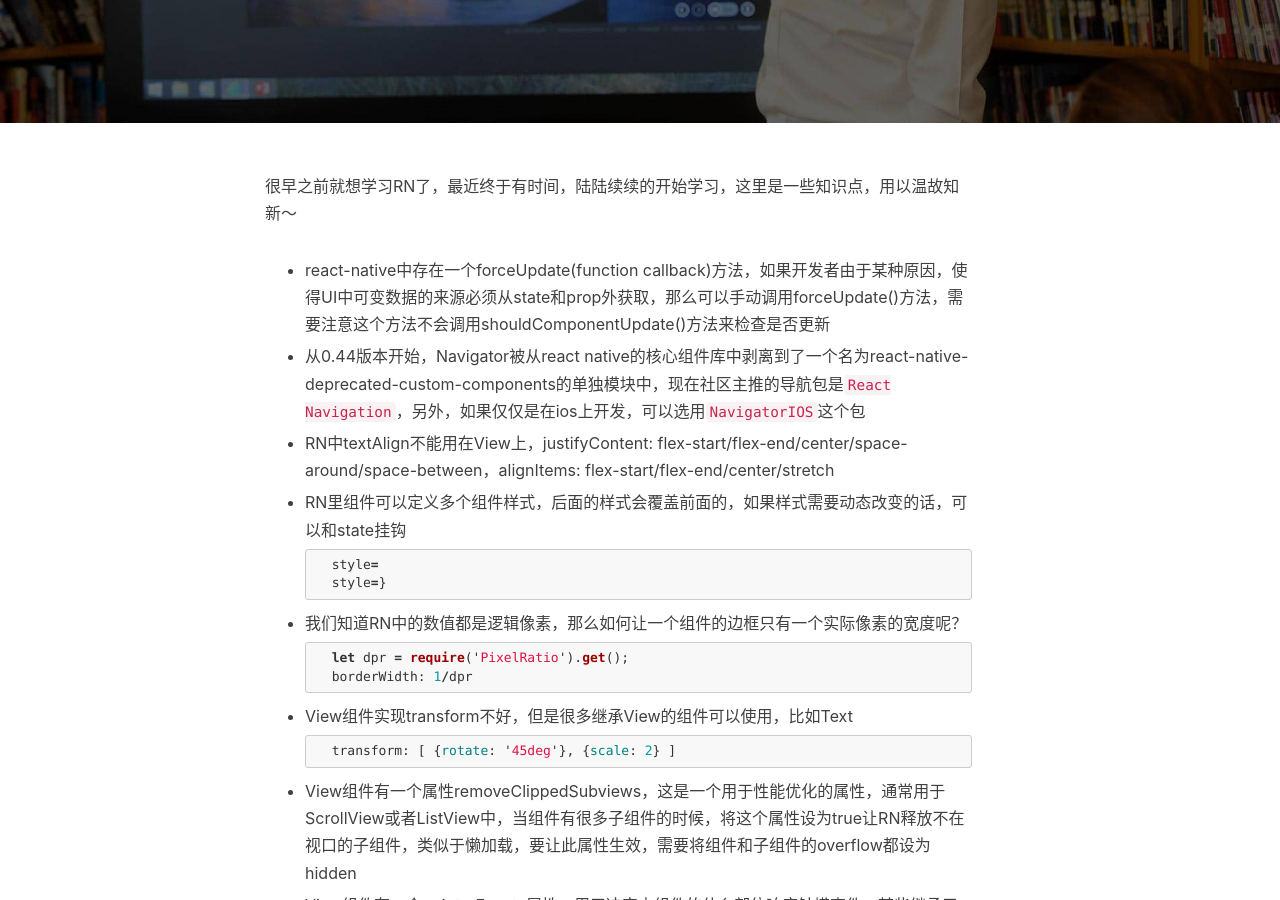
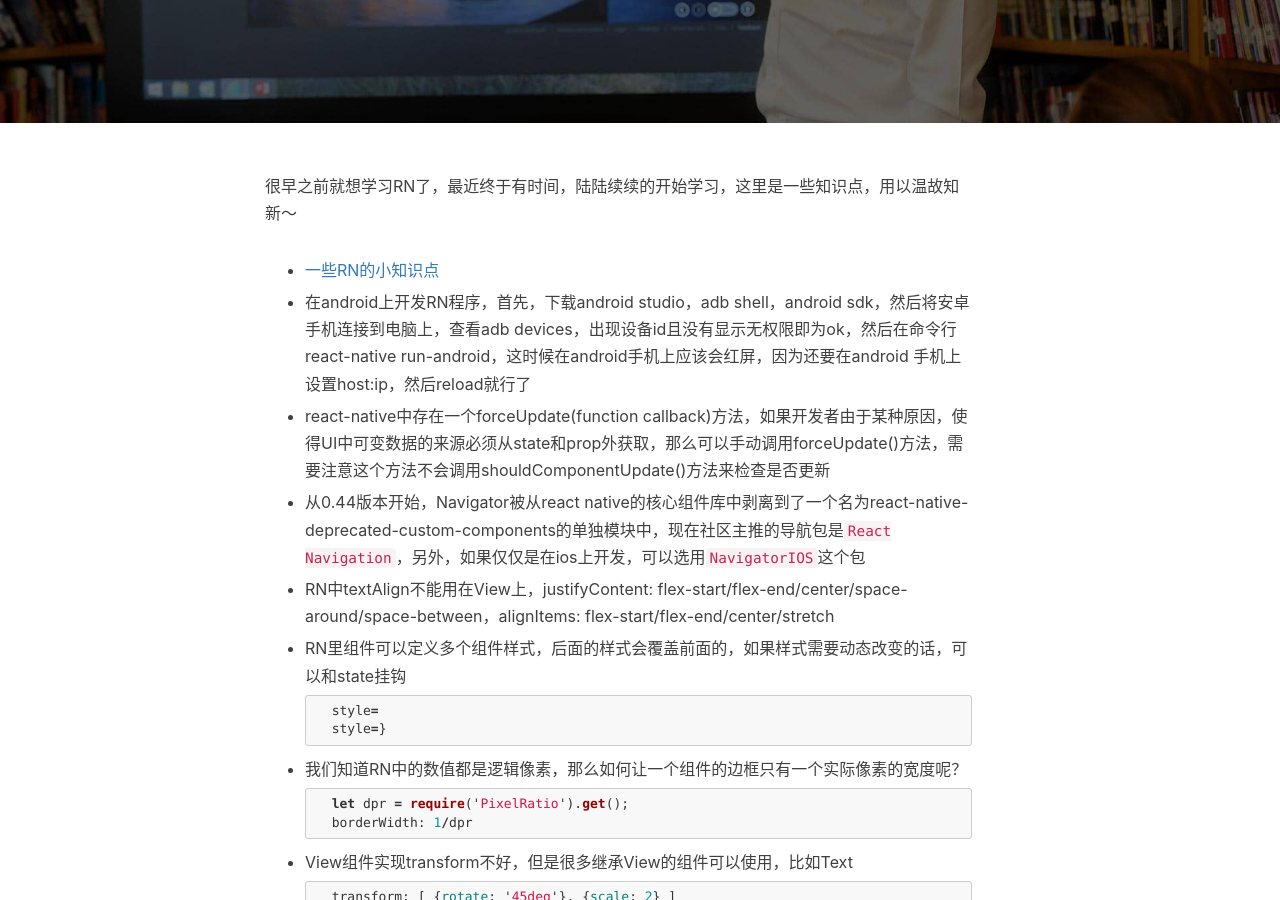
Before and after one commit to mickey0524/mickey0524.github.io, a Jekyll site: the page built from _posts/2017-12-08-RN-learning.md, in a window 1280 px wide and 900 px high, scrolled down 400 px. Built offline with Jekyll 4.4.1, drawn with Linux system fonts in a browser that asks for light colours; nearby versions of some CDN libraries; comment, search, counter and statistics services are not loaded.

Commit message:
feat(RN): 补充RN的知识点

```diff
--- a/_posts/2017-12-08-RN-learning.md
+++ b/_posts/2017-12-08-RN-learning.md
@@ -10,6 +10,10 @@ tags:
 ---
 
 很早之前就想学习RN了，最近终于有时间，陆陆续续的开始学习，这里是一些知识点，用以温故知新～
+
+* [一些RN的小知识点](https://github.com/mickey0524/front-end-knowledge#RN)
+
+* 在android上开发RN程序，首先，下载android studio，adb shell，android sdk，然后将安卓手机连接到电脑上，查看adb devices，出现设备id且没有显示无权限即为ok，然后在命令行react-native run-android，这时候在android手机上应该会红屏，因为还要在android 手机上设置host:ip，然后reload就行了
 
 * react-native中存在一个forceUpdate(function callback)方法，如果开发者由于某种原因，使得UI中可变数据的来源必须从state和prop外获取，那么可以手动调用forceUpdate()方法，需要注意这个方法不会调用shouldComponentUpdate()方法来检查是否更新
 
```
